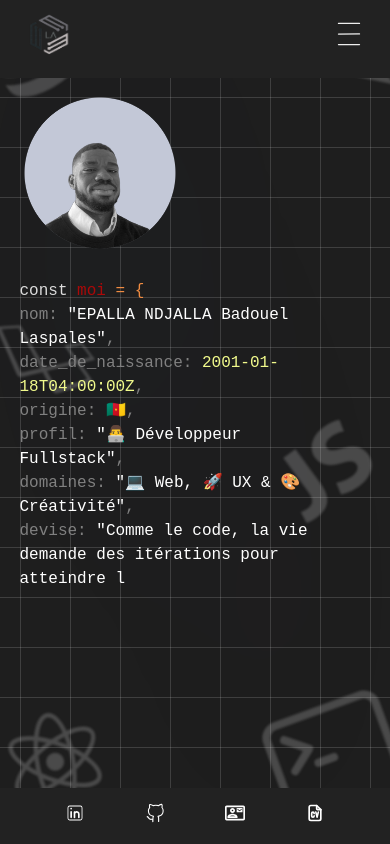
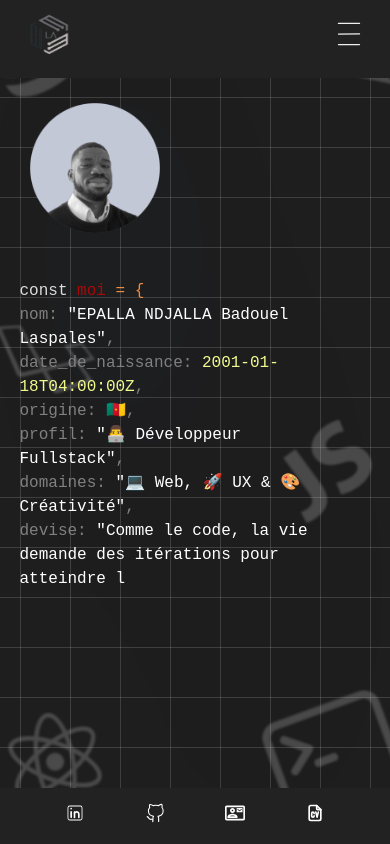
Before and after one commit to Laspales/Site_web, a React (Vite) app in the folder front/: page / in a window 390 px wide. Built offline with nearby package versions, Linux system fonts and the light colour scheme.

Commit message:
margin and size hiderespo section

```diff
--- a/front/src/Components/Section-Style.css
+++ b/front/src/Components/Section-Style.css
@@ -152,8 +152,8 @@
     }
 
     .image {
-        width: clamp(80px, 13vw, 130px) !important;
-        height: clamp(80px, 13vw, 130px) !important;
+        width: clamp(80px, 13vw, 120px) !important;
+        height: clamp(80px, 13vw, 120px) !important;
         position: fixed !important;
         top: 38% !important;
         left: 40% !important;
--- a/front/src/Components/Section.jsx
+++ b/front/src/Components/Section.jsx
@@ -44,11 +44,11 @@ function Section() {
                         <motion.img
                             src="/images/profile_images/profile-pic (2).png"
                             alt="Profile"
-                            width={"130px"}
-                            height={"130px"}
+                            width={"120px"}
+                            height={"120px"}
                             initial={{ scale: 1 }}
                             animate={{
-                                scale: [1, 1.2, 1],
+                                scale: [1, 1.1, 1],
                             }}
                             transition={{
                                 duration: 1.5,
```
Also changed, not shown: front/index.html (line endings or trailing spaces).
